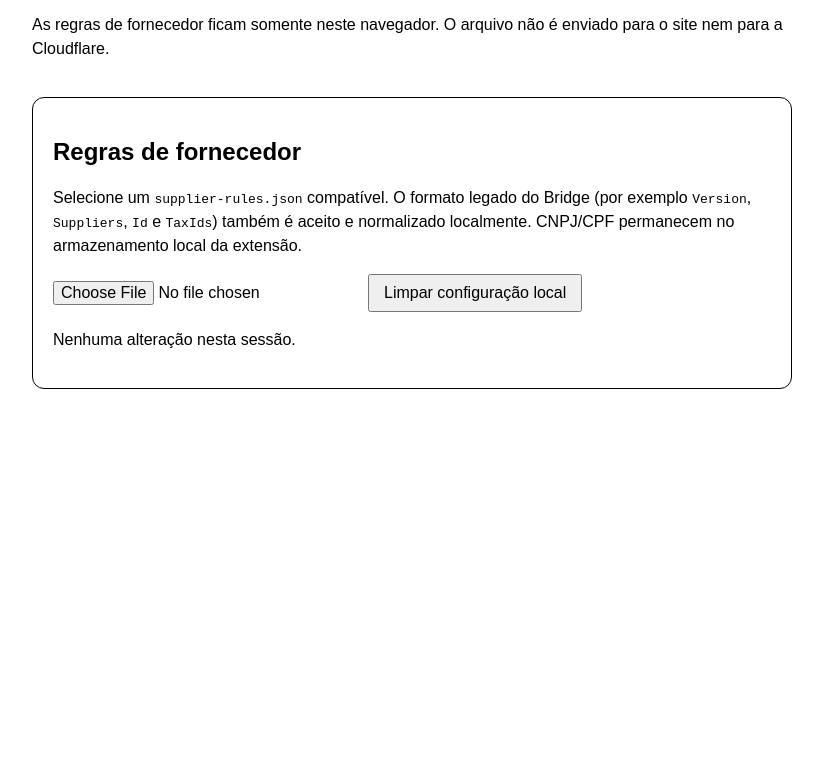
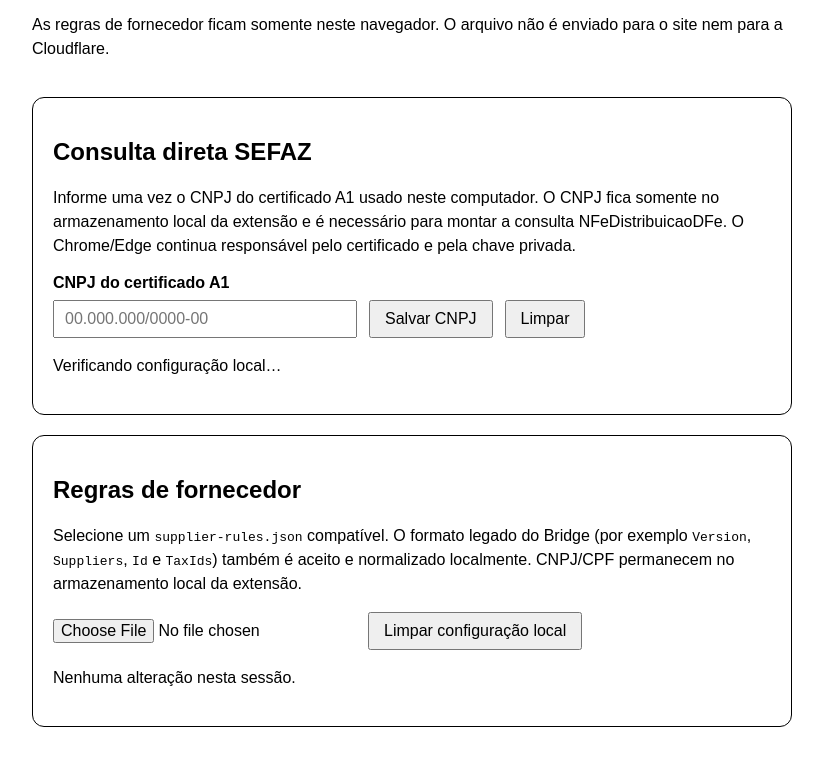
Before and after one commit to joaoldsxyzbr/Nfe-agendamento-2.0, a website with bundled scripts: page apps/extension/options.html in a window 1280 px wide. Shown: the part 79-838 px from the top of the page, without its empty margins (0-823 px from the left). Before the commit the page ends 800 px from the top, so only its background shows below. Built offline with nearby package versions, Linux system fonts and the light colour scheme.

Commit message:
feat: configurar CNPJ fiscal nas opções

```diff
--- a/apps/extension/options.html
+++ b/apps/extension/options.html
@@ -16,7 +16,9 @@
     .actions { display: flex; flex-wrap: wrap; gap: 12px; align-items: center; }
     button, input { font: inherit; }
     button { padding: 8px 14px; cursor: pointer; }
-    #supplier-config-status { min-height: 1.5em; }
+    #supplier-config-status, #fiscal-config-status { min-height: 1.5em; }
+    label { display: block; margin-bottom: 8px; font-weight: 600; }
+    #fiscal-cnpj { width: min(280px, 100%); padding: 8px 10px; }
     code { word-break: break-word; }
   </style>
 </head>
@@ -29,6 +31,18 @@
       </div>
       <p>As regras de fornecedor ficam somente neste navegador. O arquivo não é enviado para o site nem para a Cloudflare.</p>
     </div>
+
+    <section class="card" aria-labelledby="fiscal-config-title">
+      <h2 id="fiscal-config-title">Consulta direta SEFAZ</h2>
+      <p>Informe uma vez o CNPJ do certificado A1 usado neste computador. O CNPJ fica somente no armazenamento local da extensão e é necessário para montar a consulta NFeDistribuicaoDFe. O Chrome/Edge continua responsável pelo certificado e pela chave privada.</p>
+      <label for="fiscal-cnpj">CNPJ do certificado A1</label>
+      <div class="actions">
+        <input id="fiscal-cnpj" inputmode="numeric" autocomplete="off" placeholder="00.000.000/0000-00" aria-describedby="fiscal-config-status" />
+        <button id="fiscal-config-save" type="button">Salvar CNPJ</button>
+        <button id="fiscal-config-clear" type="button">Limpar</button>
+      </div>
+      <p id="fiscal-config-status" role="status" aria-live="polite">Verificando configuração local…</p>
+    </section>
 
     <section class="card" aria-labelledby="supplier-config-title">
       <h2 id="supplier-config-title">Regras de fornecedor</h2>
```
